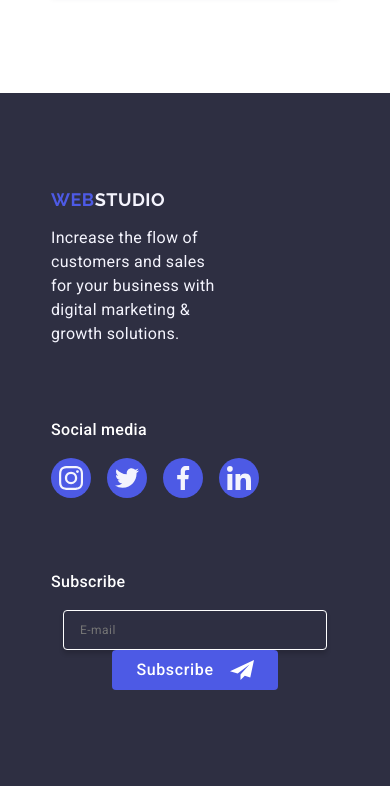
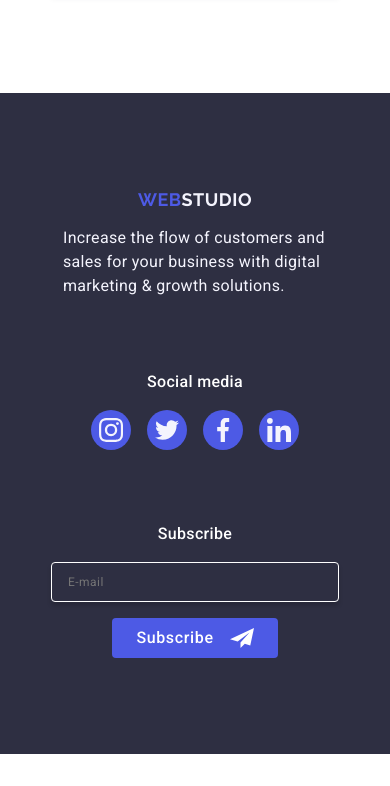
Before and after one commit to Serg2205/goit-markup-hw-06, a plain HTML site: page index.html in a window 390 px wide. Shown: the part 6462-7248 px from the top of the page. After the commit the page ends 7216 px from the top, so only its background shows below. Drawn offline with nearby package versions, Linux system fonts and the light colour scheme.

Commit message:
адаптивка

```diff
--- a/css/styles.css
+++ b/css/styles.css
@@ -589,10 +589,7 @@ img {
   display: flex;
   flex-wrap: wrap;
   gap: 72px 24px;
-}
-
-.footer-content {
-  margin-right: 120px;
+  justify-content: center;
 }
 
 .footer-link {
@@ -610,15 +607,11 @@ img {
   color: #f4f4fd;
 }
 .text-footer {
+  max-width: 264px;
   font-size: 16px;
   line-height: 1.5;
   letter-spacing: 0.02em;
   color: #f4f4fd;
-  max-width: 264px;
-}
-
-.text-footer-container {
-  margin-right: 80px;
 }
 
 .footer-social-media {
@@ -675,12 +668,13 @@ img {
   flex-wrap: wrap;
   align-items: center;
   justify-content: center;
+  gap: 16px;
 }
 
 .email-subscribe {
   border: 1px solid #fff;
   border-radius: 4px;
-  width: 264px;
+  width: 288px;
   height: 40px;
   box-shadow: 0 4px 4px 0 rgba(0, 0, 0, 0.15);
   background-color: transparent;
@@ -713,6 +707,18 @@ img {
 
 .icon-btn {
   margin-left: 16px;
+}
+
+@media screen and (max-width: 767px) {
+  .footer-link,
+  .footer-social-media,
+  .subscription {
+    display: block;
+    text-align: center;
+  }
+}
+
+@media screen and (min-width: 768px) {
 }
 
 .backdrop {
```
